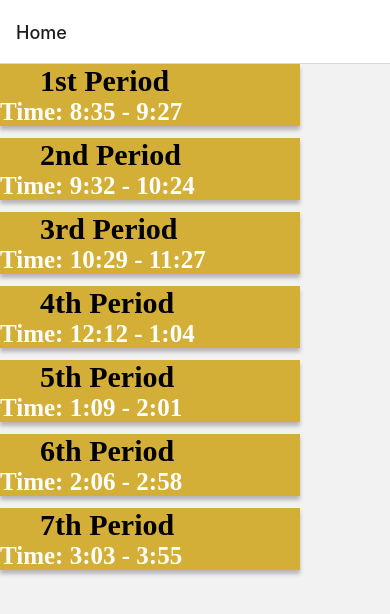
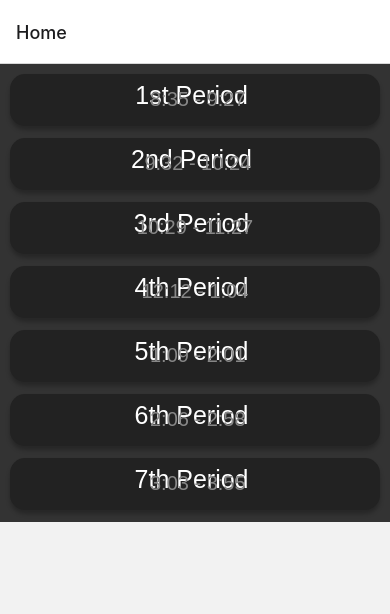
Before and after one commit to MoHi-Schedule/MoHi-Schedule-App, a React Native app: screen /Home in a window 390 px wide. Shown: the top 614 px of the page. Built offline with nearby package versions, Linux system fonts and the light colour scheme.

Commit message:
Changed periodBox stylesheet to look appealing on app, also added a black background on app

```diff
--- a/App.js
+++ b/App.js
@@ -1,5 +1,5 @@
 import { StatusBar } from 'expo-status-bar';
-import { StyleSheet, Text, View ,Image, Pressable,} from 'react-native';
+import {Text, View ,Image, Pressable} from 'react-native';
 import moment from 'moment/moment';
 import {NavigationContainer} from '@react-navigation/native'
 import {createNativeStackNavigator} from '@react-navigation/native-stack';
@@ -11,41 +11,15 @@ import {Home} from './Home';
 const Stack = createNativeStackNavigator();
 
 export default function App() {
-
   return (
 
     <NavigationContainer>
-    <Stack.Navigator>
+    <Stack.Navigator screenOptions =
+    {{cardStyle: {backgroundColor: 'blue'}}}>
         <Stack.Screen
           name="Home"
           component={Home}
         />
     </Stack.Navigator>
     </NavigationContainer>
-  );
-
-}
-
-
-
-const textStyles = {color : '#FFD700'};
-
-const styles = StyleSheet.create({
-  container: {
-    flex: 1,
-    backgroundColor: '#fff',
-    alignItems: 'center',
-    justifyContent: 'center',
-
-  },
-  setColor:{
-    color: '#FFD700',
-  },
-  image:{
-    width : 50,
-    height: 50,
-    position: 'absolute',
-      left: -180,
-      top: -350,
-  }
-});
+  );}
--- a/Data.js
+++ b/Data.js
@@ -18,7 +18,7 @@ export const PeriodBox = function (props) {
         {props.period} Period {'\n'}
         </Text>
         <Text style = {descriptorText}>
-        Time: {props.start} - {props.end}
+         {props.start} - {props.end}
         </Text>
     </View>
     )
@@ -26,28 +26,30 @@ export const PeriodBox = function (props) {
 }
 
 const descriptorText = {
-        color: '#FFFFFF',
-        fontSize: '25px',
-        fontFamily: 'OpenSans',
-        fontWeight: 'bold',
-        paddingLeftnpm: '55px',
+        bottom: 15,
+        color: '#878787',
+        fontSize: 20,
+        fontFamily: 'Arial',
+        textAlign: 'center',
 }
 const headerText= {
-      color: '#FF',
-      fontSize: '30px',
-      fontFamily: 'OpenSans',
-      paddingLeft: '40px',
-      fontWeight: 'bolder',
+      top: 7,
+      color: '#FFFFFF',
+      fontSize: 25,
+      fontFamily: 'Arial',
+      textAlign: 'center',
+
     };
 const periodBox = {
-        flex: '1',
-        justifyContent: 'center',
-        backgroundColor: '#D4AF37',
+        backgroundColor: '#222222',
         marginBottom: 12,
-        width: 300,
-        height: 300,
+        width: 370,
         shadowOffset: { height: 4, width: 0 },
         shadowOpacity: 1,
         shadowRadius: 4,
-        shadowColor: '#00000040'
+        shadowColor: '#00000040',
+        borderRadius: 15,
+        justifyContent: 'center',
+        marginLeft: 10,
+        marginRight: 10,
       };
--- a/Home.js
+++ b/Home.js
@@ -3,17 +3,17 @@ import { StyleSheet, Text, View ,Image, Pressable,} from 'react-native';
 
 export const Home = () => {
     //hardcoding all 7 period variables
-  const per1 = Period("1st", "8:35", "9:27");
-  const per2 = Period("2nd", "9:32", "10:24");
+  const per1 = Period("1st", " 8:35", "9:27");
+  const per2 = Period("2nd", " 9:32", "10:24");
   const per3 = Period("3rd", "10:29", "11:27");
   const per4 = Period("4th", "12:12", "1:04");
-  const per5 = Period("5th", "1:09", "2:01");
-  const per6 = Period("6th", "2:06", "2:58");
-  const per7 = Period("7th", "3:03", "3:55");
+  const per5 = Period("5th", " 1:09", "2:01");
+  const per6 = Period("6th", " 2:06", "2:58");
+  const per7 = Period("7th", " 3:03", "3:55");
    //create an array "schedule" that contains 7 periods
   const schedule = [per1, per2, per3, per4, per5, per6, per7];
     return(
-    <View>
+    <View style = {background}>
     {schedule.map(per =>{
         return(
           //assign PeriodBox values
@@ -29,3 +29,8 @@ export const Home = () => {
 
 
 }
+
+const background = {
+  backgroundColor: '#333333',
+  paddingTop: 10,
+};
--- a/package.json
+++ b/package.json
@@ -15,7 +15,7 @@
     "expo-status-bar": "~1.6.0",
     "moment": "^2.29.4",
     "react": "18.2.0",
-    "react-native": "0.72.5",
+    "react-native": "0.72.6",
     "react-native-screens": "~3.22.0",
     "react-native-safe-area-context": "4.6.3",
     "react-native-web": "~0.19.6",
```
Also changed, not shown: 1 other file (tests, documents, lock files or other folders).
